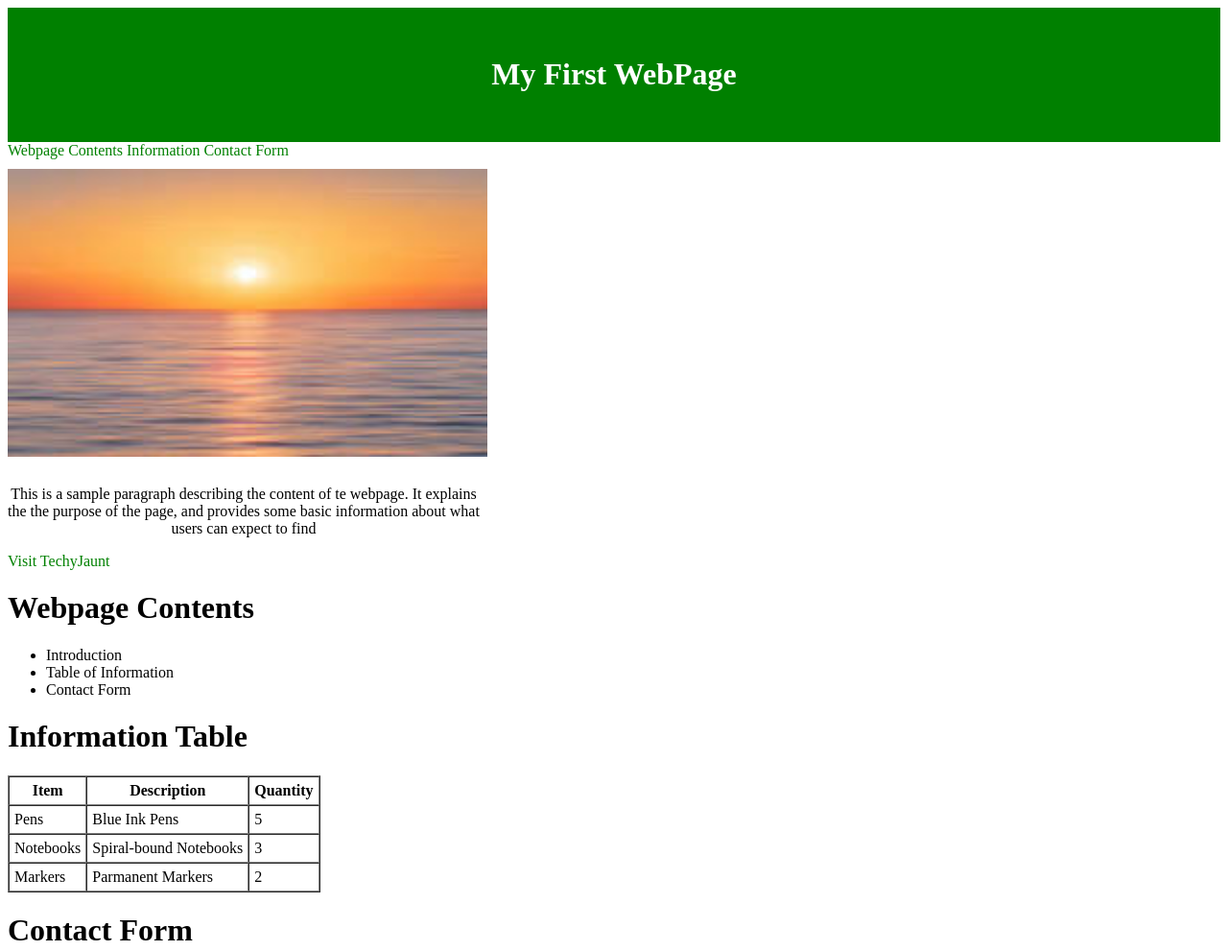
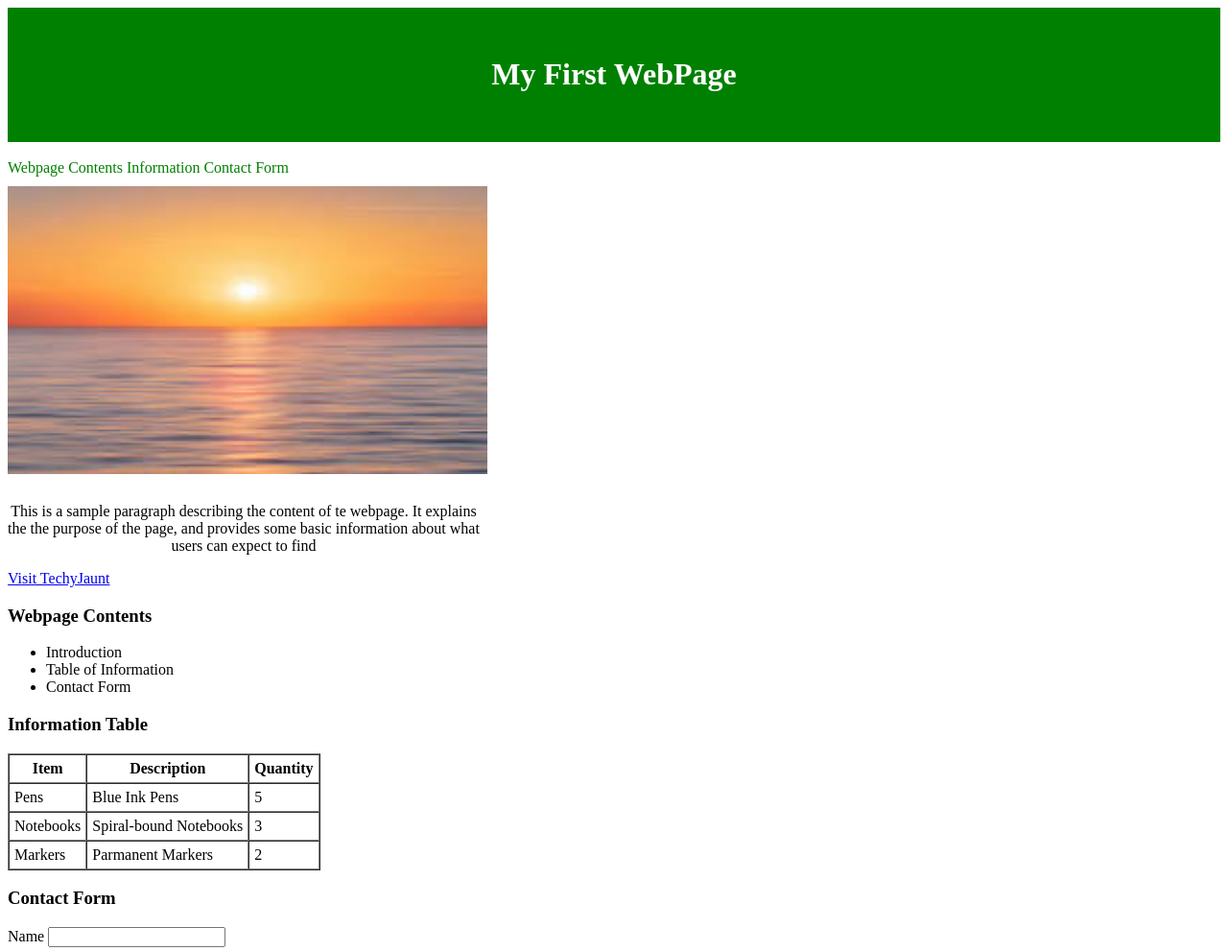
Before and after one commit to ChyziCodes/TechyJauntAssignment, a plain HTML site: page index.html in a window 1280 px wide. Shown: the top 991 px of the page at 96% size. Drawn offline with Linux system fonts and the light colour scheme.

Commit message:
recent commit

```diff
--- a/index.html
+++ b/index.html
@@ -4,8 +4,6 @@
     <meta charset="UTF-8">
     <meta name="viewport" content="width=device-width, initial-scale=1.0">
     <title>WebPage</title>
-</head>
-<body>
 
     <style>
 
@@ -15,10 +13,9 @@
             padding: 10px 0;
         }
 
-        a {
+        #inner_link {
             color: green;
             text-decoration: none;
-
         }
 
         #paragraph{
@@ -31,15 +28,20 @@
 
     </style>
 
+</head>
+<body>
+
+
     <div>
         <div style="background-color: green; padding: 30px; text-align: center;">
             <h1 style="color: white;">My First WebPage</h1>
         </div>
+        <br>
 
         <div>
-            <a href="#web-contents">Webpage Contents</a>
-            <a href="#information-table">Information</a>
-            <a href="#contact-form">Contact Form</a>
+            <a id="inner_link" href="#web-contents">Webpage Contents</a>
+            <a id="inner_link" href="#information-table">Information</a>
+            <a id="inner_link" href="#contact-form">Contact Form</a>
         </div>
 
         <img src="./Photo/sunset.jpeg" alt="Sunset">
@@ -48,10 +50,10 @@
         <p>This is a sample paragraph describing the content of te webpage. It explains <br> the the purpose of the page, and provides some basic information about what <br> users can expect to find</p>
        </div>
 
-        <a href="https://www.techyjaunt.com/" target="_blank">Visit TechyJaunt</a>
+        <a id="link" href="https://www.techyjaunt.com/" target="_blank">Visit TechyJaunt</a>
 
         <div id="web-contents">
-            <h1>Webpage Contents</h1>
+            <h3>Webpage Contents</h3>
             <ul>
                 <li>Introduction</li>
                 <li>Table of Information</li>
@@ -60,7 +62,7 @@
         </div>
 
         <div id="information-table">
-            <h1>Information Table</h1>
+            <h3>Information Table</h3>
 
             <table border="1" cellpadding="5" cellspacing="0">
                 <thead>
@@ -96,7 +98,7 @@
         </div>
 
         <div id="contact-form">
-            <h1>Contact Form</h1>
+            <h3>Contact Form</h3>
 
             <form>
                 <div>
```
